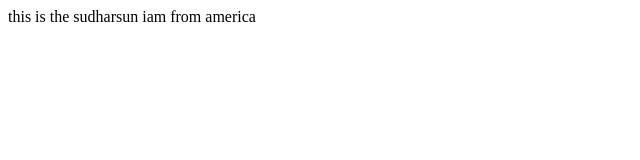
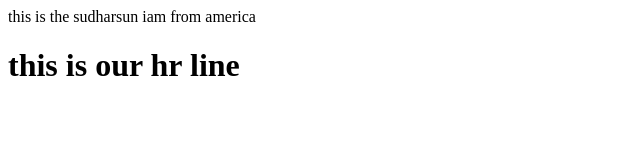
Before and after one commit to Sudha28-05-2008/Git-Hub, a plain HTML site: page index.html in a window 1280 px wide. Shown: the whole page, without its empty margins (0-640 px from the left). Drawn offline with Linux system fonts and the light colour scheme.

Commit message:
feat : New linw added

```diff
--- a/index.html
+++ b/index.html
@@ -1,2 +1,3 @@
 <p>this is the sudharsun iam from america
 </p>
+<h1>this is our hr line</h1>
```
